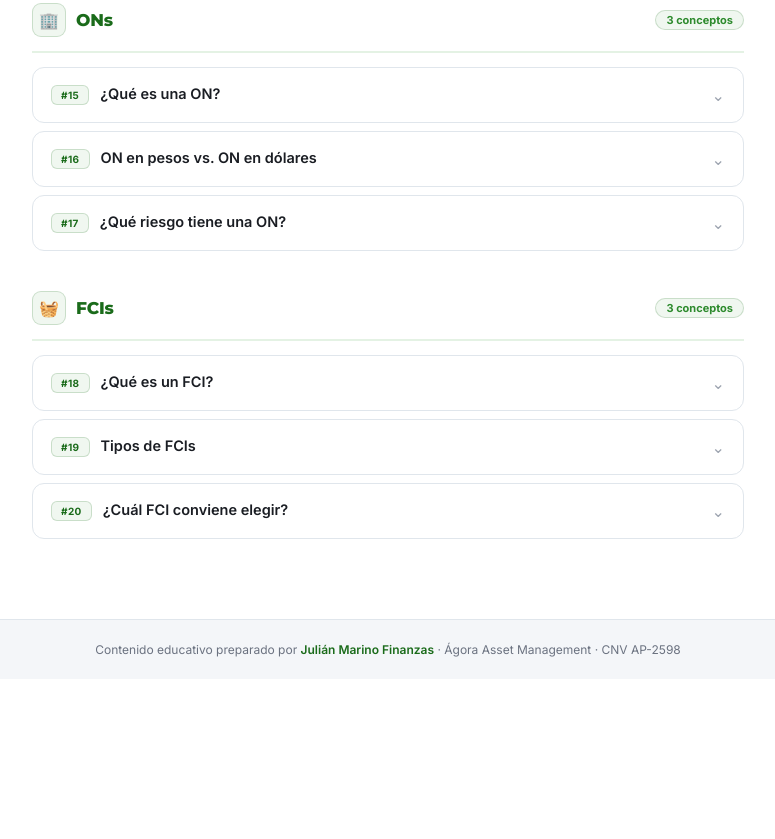
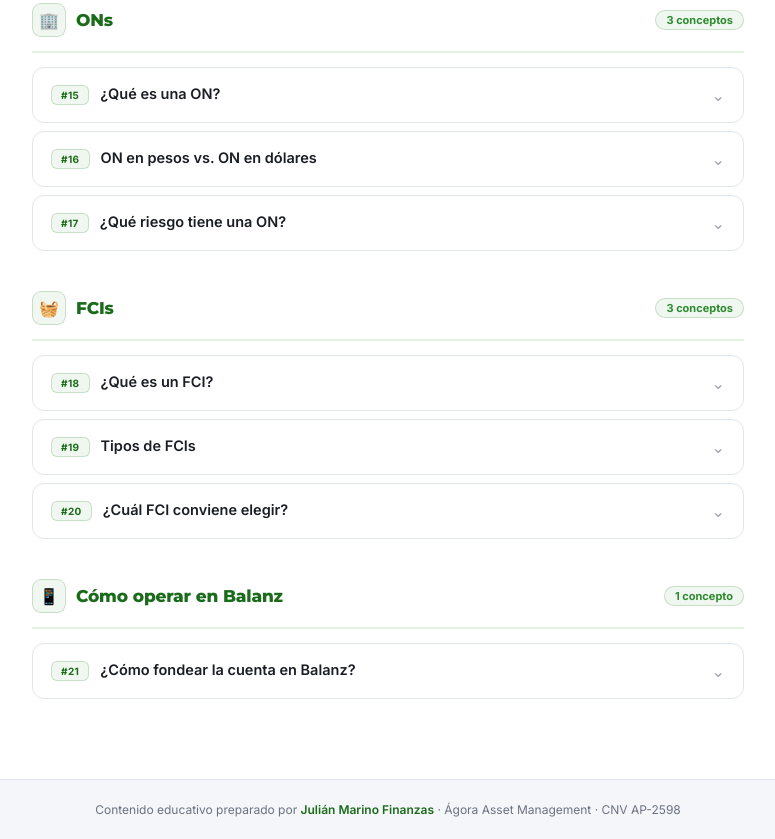
Before and after one commit to IrishmanSM/jmf-glosario, a plain HTML site: page index.html in a window 1280 px wide. Shown: the part 1751-2590 px from the top of the page, without its empty margins (252-1027 px from the left). Before the commit the page ends 2430 px from the top, so only its background shows below. Drawn offline with Linux system fonts and the light colour scheme.

Commit message:
Add files via upload

```diff
--- a/index.html
+++ b/index.html
@@ -474,6 +474,7 @@
   <button class="topic-btn" data-topic="cedears">CEDEARs</button>
   <button class="topic-btn" data-topic="ons">ONs</button>
   <button class="topic-btn" data-topic="fcis">FCIs</button>
+  <button class="topic-btn" data-topic="balanz">Balanz</button>
 </div>
 
 <div class="stats-bar">
@@ -805,6 +806,34 @@ const data = [
       }
     ]
   }
+  ,{
+    topic: "balanz",
+    topicLabel: "Cómo operar en Balanz",
+    topicIcon: "📱",
+    concepts: [
+      {
+        num: "#21",
+        title: "¿Cómo fondear la cuenta en Balanz?",
+        body: `
+          <p>"Fondear" significa transferir dinero desde el banco a la cuenta de Balanz para poder empezar a invertir.</p>
+          <p><strong>¿Cómo se hace?</strong></p>
+          <ul>
+            <li>1️⃣ Abrir la app de Balanz e ingresar a la cuenta</li>
+            <li>2️⃣ Ir a la sección <strong>"Ingresar dinero"</strong></li>
+            <li>3️⃣ Balanz va a mostrar un listado de CBUs y alias (Recomendamos transferir siempre a la del BIND)</li>
+            <li>4️⃣ Desde el home banking o la app del banco, se hace una transferencia a ese CBU/alias</li>
+            <li>5️⃣ El dinero aparece disponible en Balanz en pocos minutos (en días hábiles)</li>
+          </ul>
+          <p>⚠️ <strong>Importante:</strong></p>
+          <ul>
+            <li>La transferencia tiene que salir desde una cuenta bancaria a nombre del titular — no se aceptan transferencias de terceros</li>
+            <li>No hay monto mínimo para empezar a invertir, con cualquier monto ya se puede operar</li>
+          </ul>
+          <div class="tip-box">💡 Una vez que el dinero está en Balanz, aparece como <strong>"saldo disponible"</strong> y ya se puede usar para comprar cualquier instrumento.</div>
+        `
+      }
+    ]
+  }
 ];
 
 function render(filteredData) {
```
